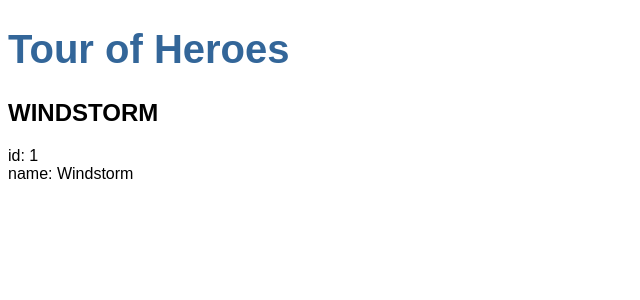
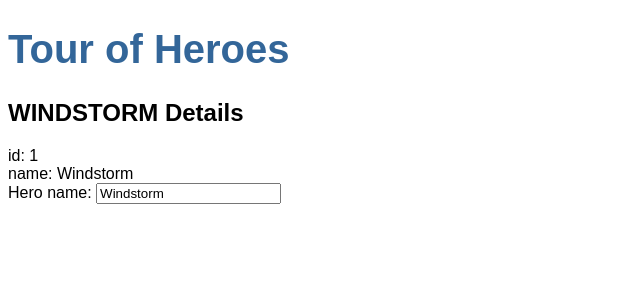
Before and after one commit to SlytherinEC/angular-tour-of-heroes, an Angular app: page / in a window 1280 px wide. Shown: the top 300 px of the page, without its empty margins (0-640 px from the left). Built offline with nearby package versions, Linux system fonts and the light colour scheme.

Commit message:
feat: añadir detalles del héroe y campo de entrada para editar el nombre

```diff
--- a/src/app/heroes/heroes.component.html
+++ b/src/app/heroes/heroes.component.html
@@ -1,8 +1,13 @@
 <!-- Usamos el pipe UpperCasePipe para convertir el nombre a mayúsculas -->
-<h2>{{hero.name | uppercase}}</h2>
+<h2>{{hero.name | uppercase}} Details</h2>
 <div>
   <span>id: </span>{{hero.id}}
 </div>
 <div>
   <span>name: </span>{{hero.name}}
 </div>
+
+<div>
+  <label for="name">Hero name: </label>
+  <input id="name" [(ngModel)]="hero.name" placeholder="name">
+</div>
--- a/src/app/heroes/heroes.component.ts
+++ b/src/app/heroes/heroes.component.ts
@@ -1,14 +1,16 @@
 import { Component } from '@angular/core';
 import { Hero } from '../hero';
 import { UpperCasePipe } from '@angular/common';
+import { FormsModule } from '@angular/forms'; // <-- NgModel lives here
 
 @Component({
   selector: 'app-heroes',
   standalone: true,
-  imports: [UpperCasePipe],
+  imports: [UpperCasePipe, FormsModule],
   templateUrl: './heroes.component.html',
   styleUrl: './heroes.component.css'
 })
+
 export class HeroesComponent {
   hero: Hero = {
     id: 1,
```
